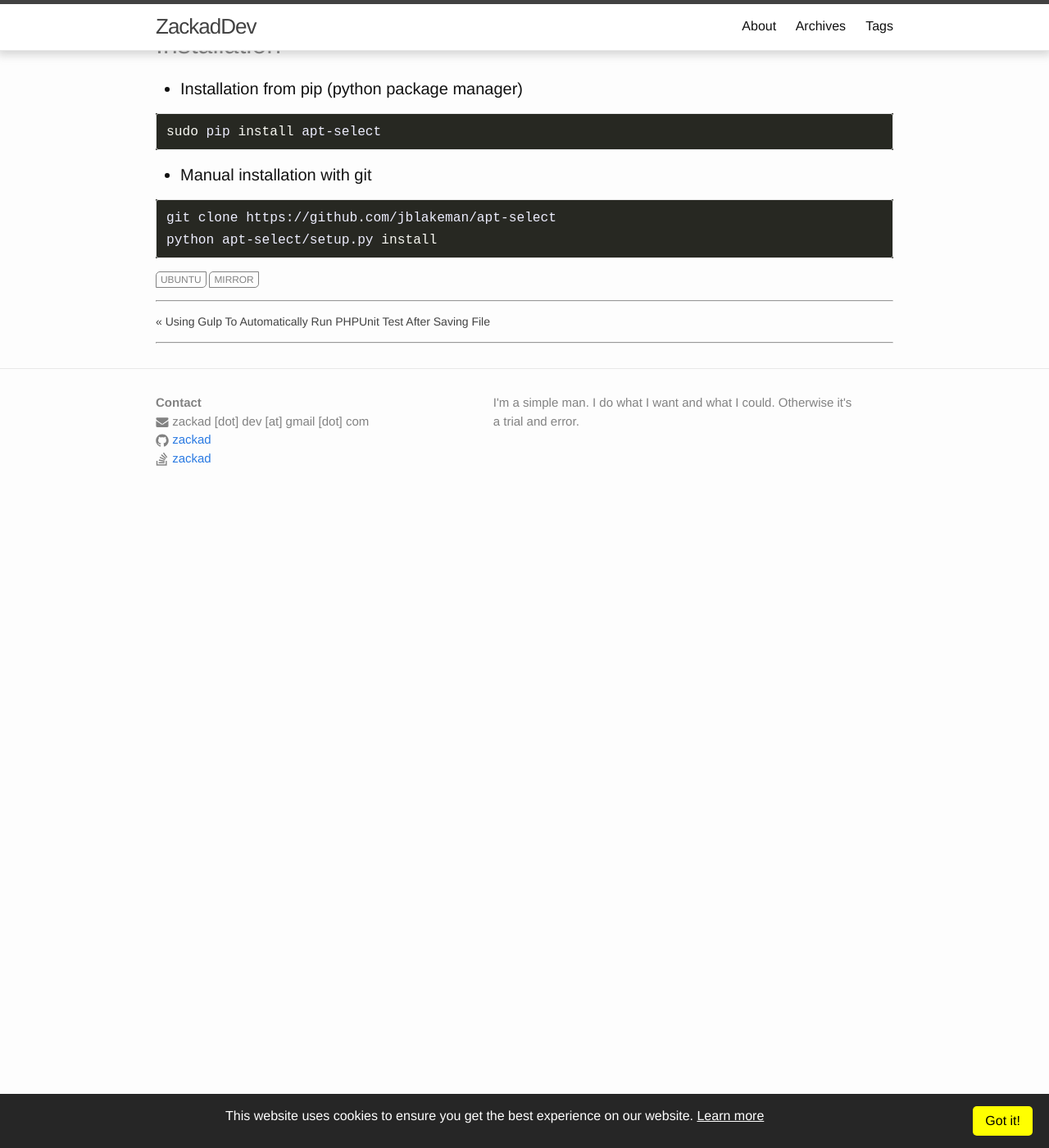
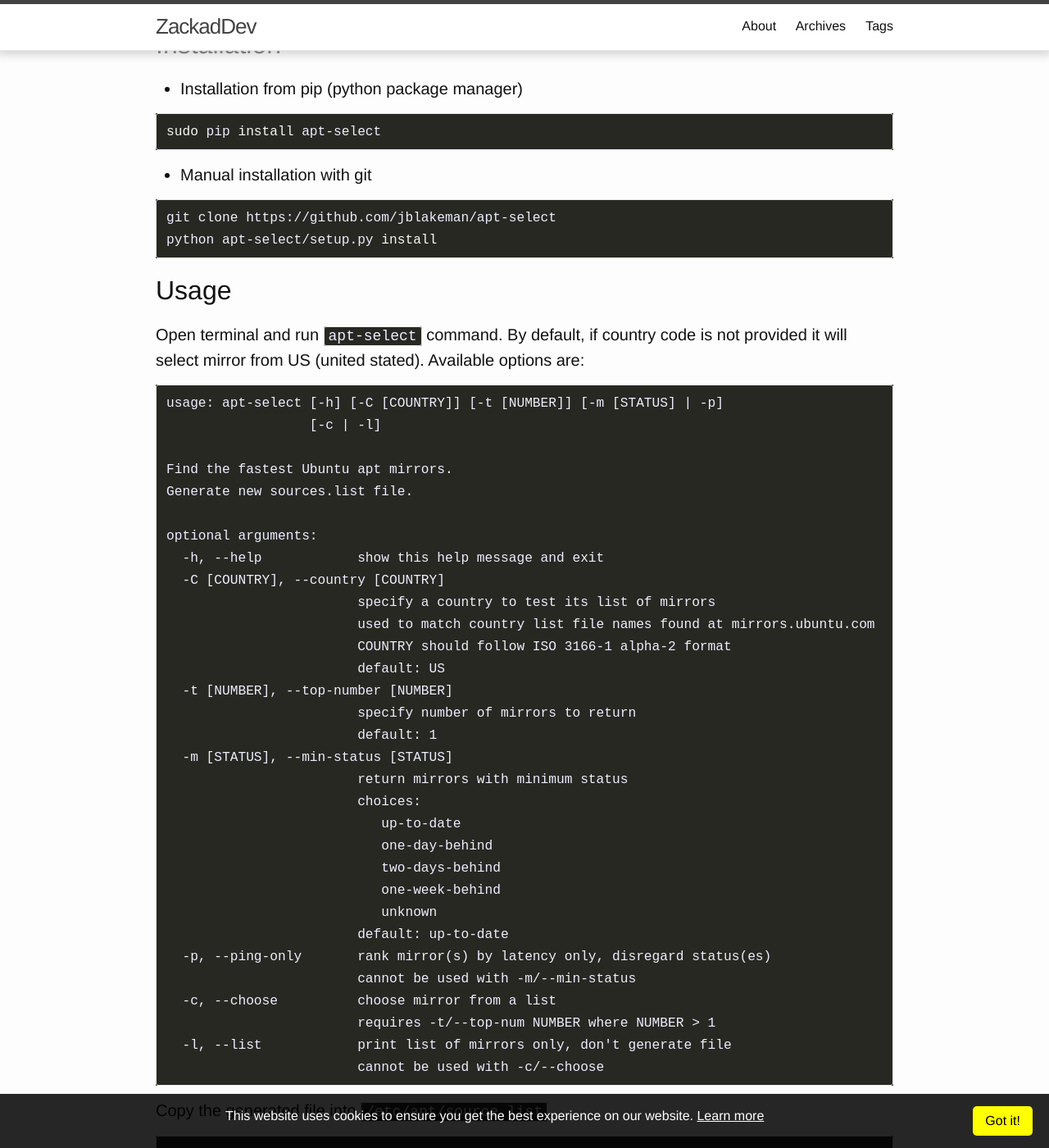
Before and after one commit to zackad/blog-src, a Jekyll site: the page built from _posts/2018-01-18-how-to-select-fastest-ubuntu-repository-mirror.md, in a window 1280 px wide and 1400 px high, scrolled down 381 px. Shown: the whole window at 82% size. Built offline with Jekyll 4.4.1, drawn with Linux system fonts in a browser that asks for light colours; comment, search, counter and statistics services are not loaded; some of the changed text lies outside the part shown.

Commit message:
apt-select usage

````diff
--- a/_posts/2018-01-18-how-to-select-fastest-ubuntu-repository-mirror.md
+++ b/_posts/2018-01-18-how-to-select-fastest-ubuntu-repository-mirror.md
@@ -26,3 +26,51 @@ python apt-select/setup.py install
 ```
 
 [apt-select-repo]: https://github.com/jblakeman/apt-select
+
+## Usage
+
+Open terminal and run `apt-select` command. By default, if country code is not provided it will select mirror from US (united stated). Available options are:
+
+```
+usage: apt-select [-h] [-C [COUNTRY]] [-t [NUMBER]] [-m [STATUS] | -p]
+                  [-c | -l]
+
+Find the fastest Ubuntu apt mirrors.
+Generate new sources.list file.
+
+optional arguments:
+  -h, --help            show this help message and exit
+  -C [COUNTRY], --country [COUNTRY]
+                        specify a country to test its list of mirrors
+                        used to match country list file names found at mirrors.ubuntu.com
+                        COUNTRY should follow ISO 3166-1 alpha-2 format
+                        default: US
+  -t [NUMBER], --top-number [NUMBER]
+                        specify number of mirrors to return
+                        default: 1
+  -m [STATUS], --min-status [STATUS]
+                        return mirrors with minimum status
+                        choices:
+                           up-to-date
+                           one-day-behind
+                           two-days-behind
+                           one-week-behind
+                           unknown
+                        default: up-to-date
+  -p, --ping-only       rank mirror(s) by latency only, disregard status(es)
+                        cannot be used with -m/--min-status
+  -c, --choose          choose mirror from a list
+                        requires -t/--top-num NUMBER where NUMBER > 1
+  -l, --list            print list of mirrors only, don't generate file
+                        cannot be used with -c/--choose
+```
+
+Copy the generated file into `/etc/apt/source.list`.
+
+```shell
+# Backup current sources.list
+cp /etc/apt/sources.list /etc/apt/sources.list.backup
+
+# Copy the generated file
+cp sources.list /etc/apt/sources.list
+```
````
